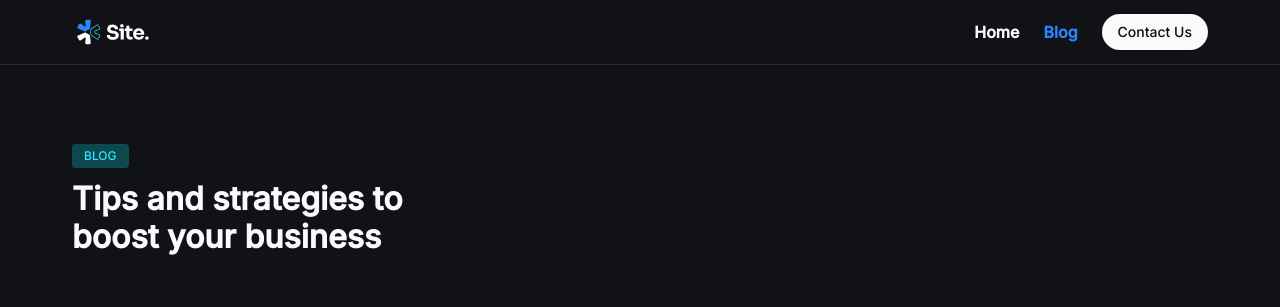
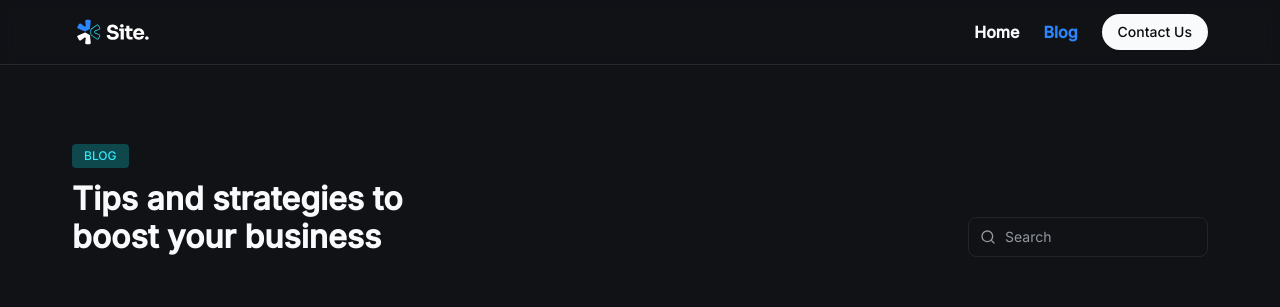
Before and after one commit to wilsonfsouza/blog-next-page-routes, a Next.js app: page /blog in a window 1280 px wide. Shown: the top 307 px of the page. Built offline with nearby package versions, Linux system fonts and the light colour scheme; a web font is replaced by a local one.

Commit message:
feat: add search component to blog page

```diff
--- a/src/pages/blog/index.tsx
+++ b/src/pages/blog/index.tsx
@@ -1,18 +1,29 @@
+import { Search } from '@/components/search'
+import { useRouter } from 'next/router'
+
 export default function BlogPage() {
+  const router = useRouter()
+  const query = router.query.q as string
+
+  const DEFAULT_PAGE_TITLE = 'Tips and strategies to boost your business'
+  const pageTitle = query ? `Search results for "${query}"` : DEFAULT_PAGE_TITLE
+
   return (
     <div className="flex flex-col px-4 py-5 md:px-0 md:py-20">
-      <div className="container flex flex-col items-start justify-between space-y-6 md:flex-row md:items-end">
-        <header>
+      <header>
+        <div className="container flex flex-col items-start justify-between space-y-6 md:flex-row md:items-end">
           <div className="flex max-w-[27.5rem] flex-col items-start gap-3">
             <span className="w-fit rounded-sm bg-cyan-300 px-3 py-[0.375rem] text-body-tag uppercase text-cyan-100">
               Blog
             </span>
             <h1 className="text-balance text-heading-lg text-gray-100 md:text-heading-xl">
-              Tips and strategies to boost your business
+              {pageTitle}
             </h1>
           </div>
-        </header>
-      </div>
+
+          <Search />
+        </div>
+      </header>
     </div>
   )
 }
```
